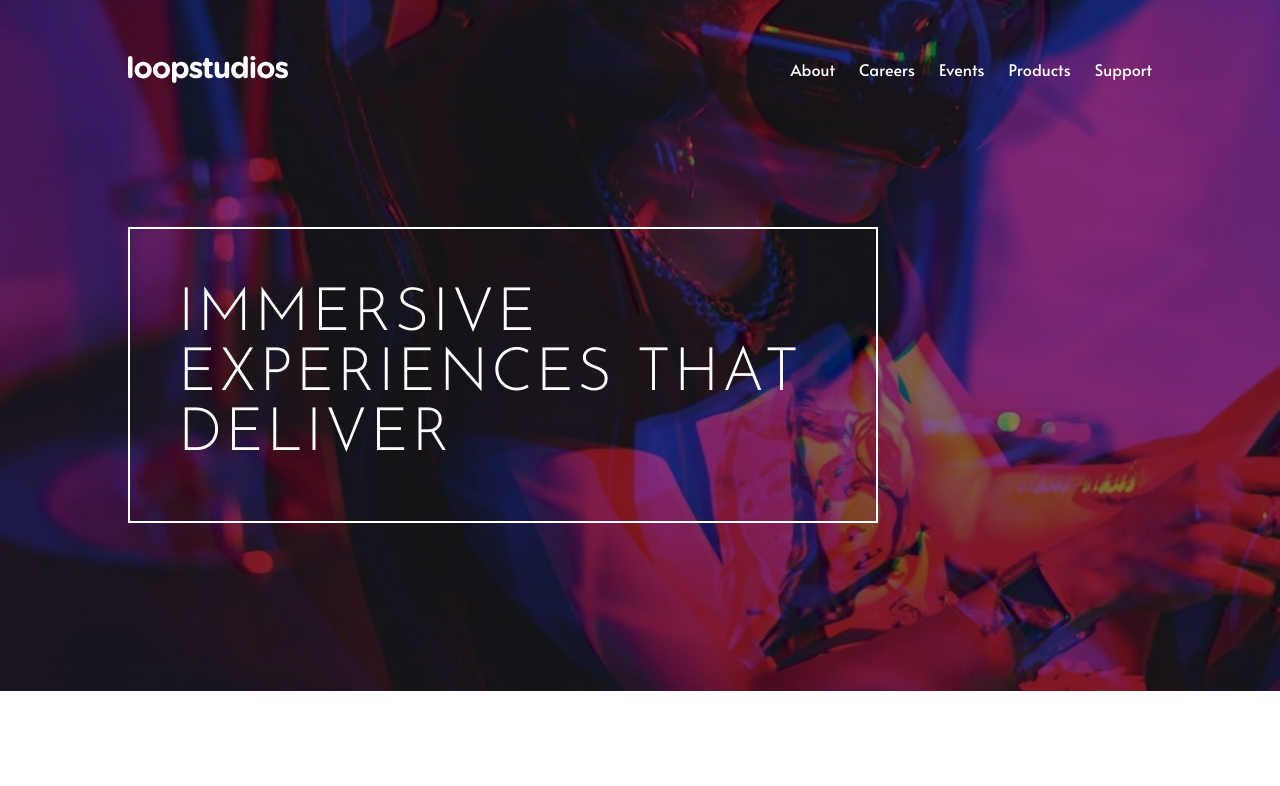
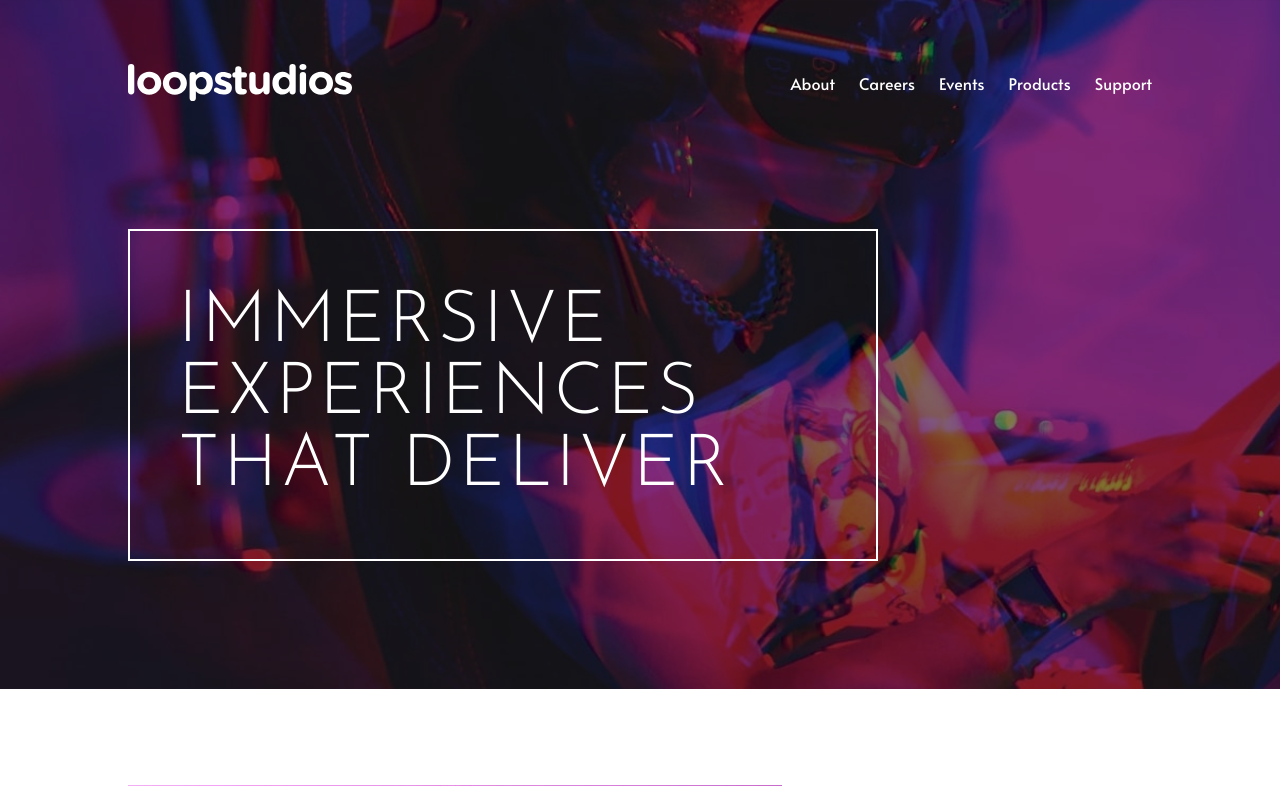
Before and after one commit to JuanMiranda1998/loopstudios-frontend-mentor, a React (Vite) app: page / in a window 1280 px wide. Shown: the top 786 px of the page. Built offline with nearby package versions, Linux system fonts and the light colour scheme.

Commit message:
changed margins

```diff
--- a/src/App.jsx
+++ b/src/App.jsx
@@ -65,9 +65,9 @@ function App() {
 
   return (
     <div className={`w-full max-w-[100lvw] min-h-[100lvh] ${menuOpen?'h-[100lvh]':''} bg-white font-body relative overflow-hidden`}>
-      <div className="hero py-10 px-6 md:px-32 md:py-14 bg-hero-mobile md:bg-hero-desktop bg-cover relative">
+      <div className="hero py-10 px-6 md:px-32 md:py-16 bg-hero-mobile md:bg-hero-desktop bg-cover relative">
         <div className="navbar flex flex-row justify-between items-center">
-          <div className="logo w-40 md:52">
+          <div className="logo w-40 md:w-56">
             <img className="w-full" src="/images/logo.svg" alt="loopstudios logo" />
           </div>
           <ul className="hidden sm:flex flex-row gap-6">
@@ -107,8 +107,8 @@ function App() {
             )}
           </div>
         </div>
-        <div className="my-44 md:mt-36 md:mb-28 md:w-[750px] px-8 md:px-12 py-8 md:py-14 border-2 border-white">
-          <h1 className="text-[2.5rem] md:text-6xl leading-10 md:tracking-wider text-left font-title uppercase text-white">
+        <div className="my-44 md:mt-32 md:mb-16 md:w-[750px] px-8 md:px-12 py-8 md:py-14 border-2 border-white">
+          <h1 className="text-[2.5rem] md:text-7xl leading-10 md:tracking-wider text-left font-title uppercase text-white">
             Immersive experiences that deliver
           </h1>
         </div>
```
